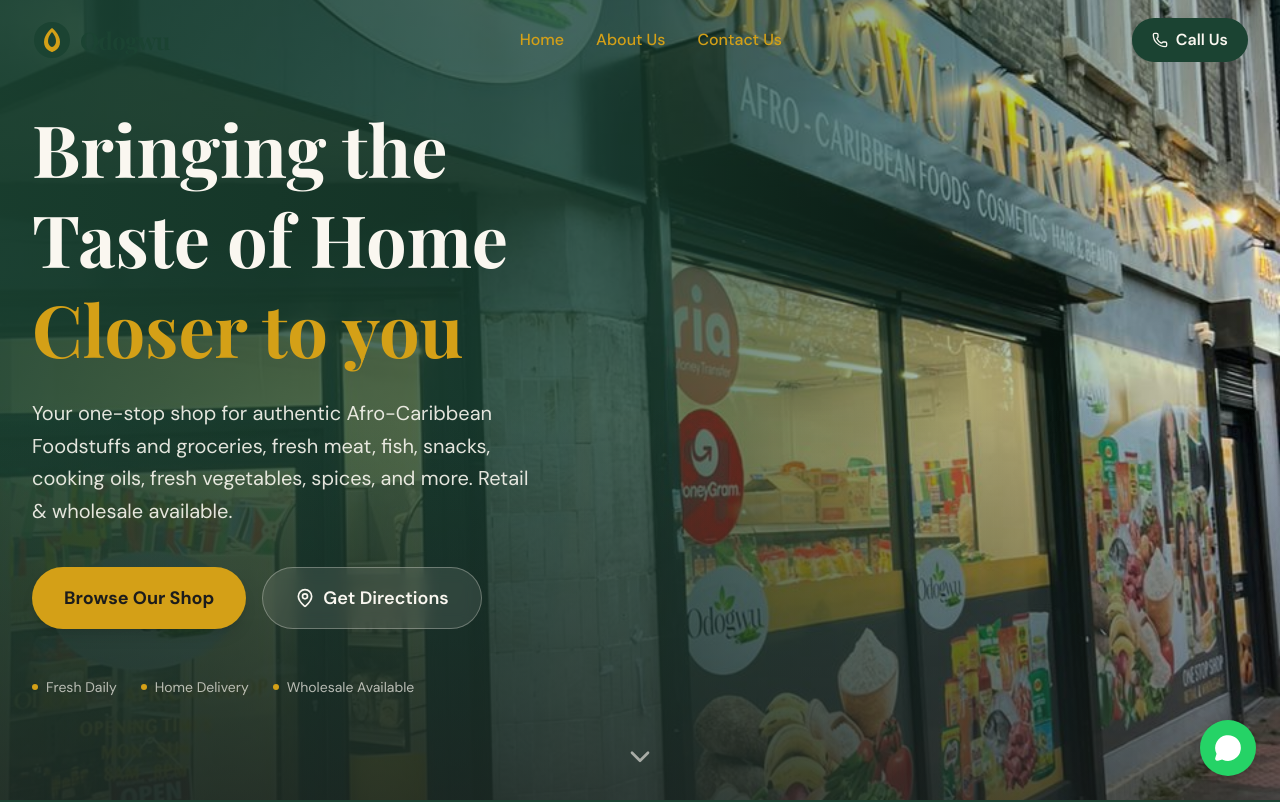
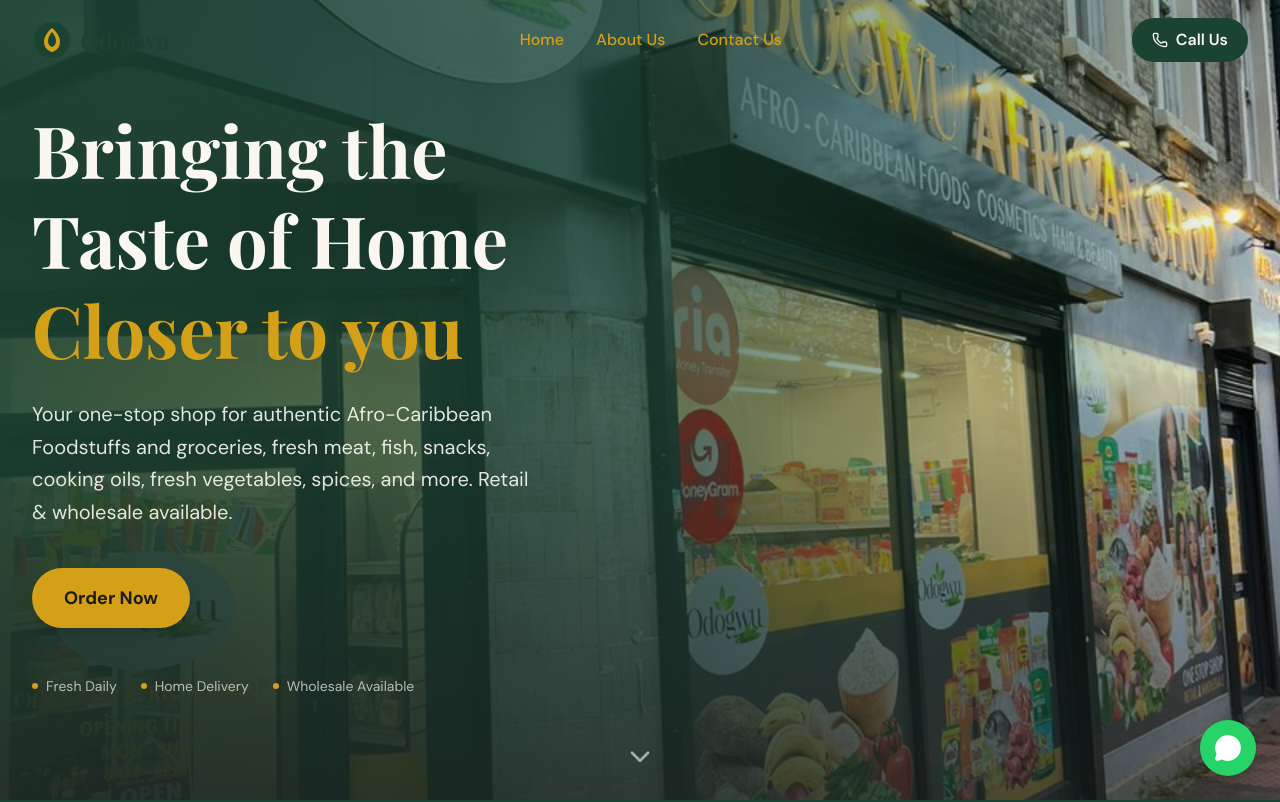
Before and after one commit to Qwikmulti/odogwu-african-store, a Next.js app: page / in a window 1280 px wide. Shown: the top 802 px of the page. Built offline with nearby package versions, Linux system fonts and the light colour scheme; a web font is replaced by a local one.

Commit message:
Update HeroSection.tsx

```diff
--- a/app/components/home/HeroSection.tsx
+++ b/app/components/home/HeroSection.tsx
@@ -67,20 +67,12 @@
             className="flex flex-col sm:flex-row gap-4"
           >
             <Link
-              href="/shop"
+              href="#"
               className="inline-flex items-center justify-center gap-2 bg-[#D4A017] text-[#1C1C1C] px-8 py-4 rounded-full font-bold text-lg hover:bg-[#E8B82A] transition-all hover:scale-105 active:scale-95 shadow-lg"
             >
-              Browse Our Shop
+              Order Now
             </Link>
-            <a
-              href="https://maps.google.com/?q=23+Railway+St+Chatham+ME4+4HU"
-              target="_blank"
-              rel="noopener noreferrer"
-              className="inline-flex items-center justify-center gap-2 bg-[#FAF7F0]/10 backdrop-blur-sm border border-[#FAF7F0]/30 text-[#FAF7F0] px-8 py-4 rounded-full font-semibold text-lg hover:bg-[#FAF7F0]/20 transition-all"
-            >
-              <MapPin className="w-5 h-5" />
-              Get Directions
-            </a>
+
           </motion.div>
 
           {/* Trust Indicators */}
```
